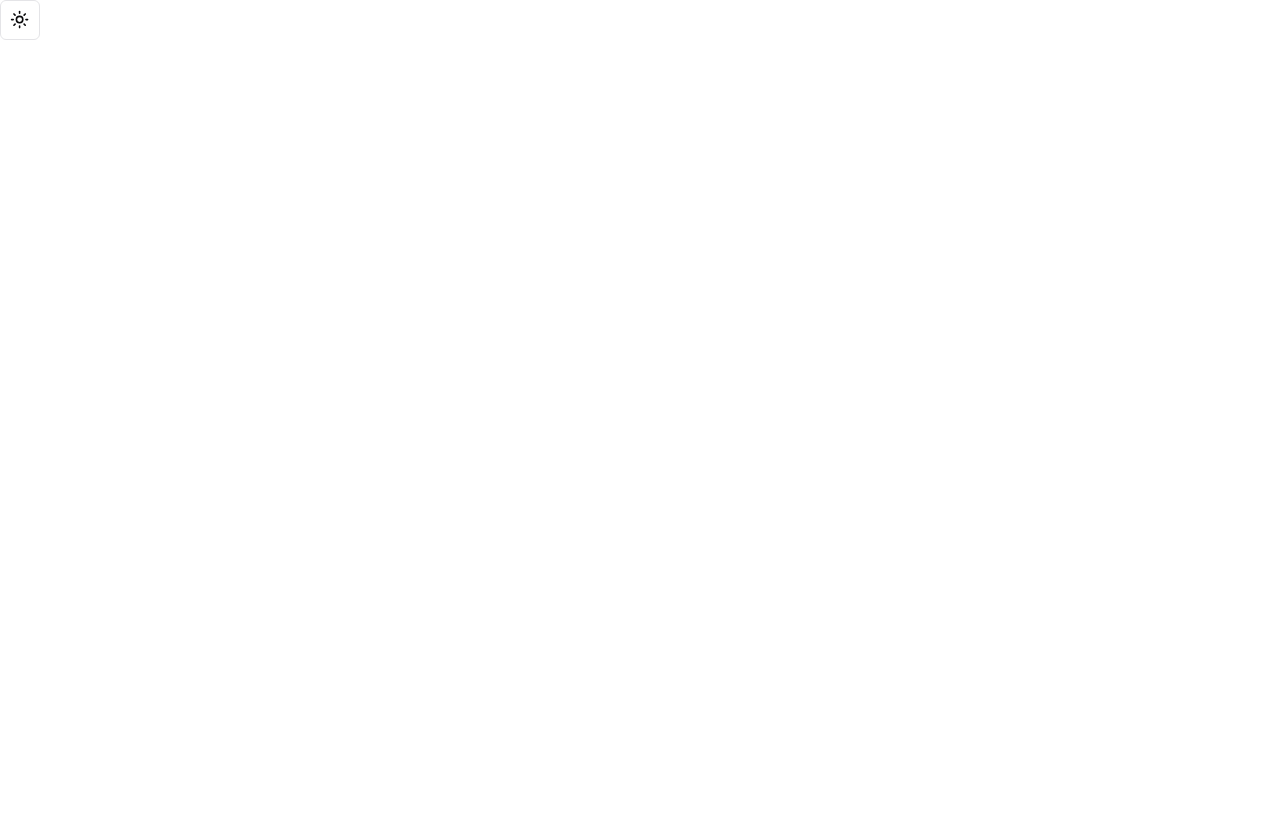
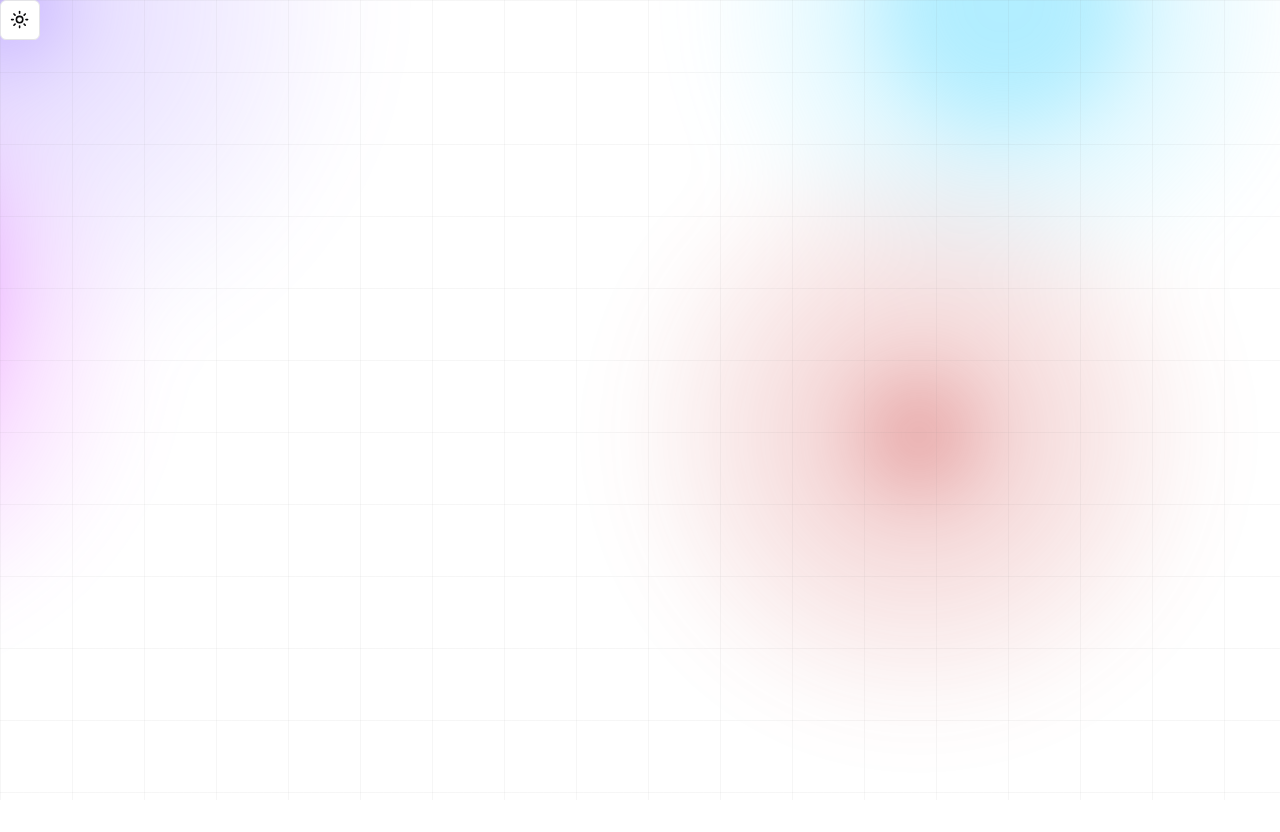
Before and after one commit to Abdulmalik1321/personal-portfolio, a React (Vite) app: page / in a window 1280 px wide. Shown: the top 832 px of the page. Before the commit the page ends 800 px from the top, so only its background shows below. Built offline with nearby package versions, Linux system fonts and the light colour scheme.

Commit message:
background-init

```diff
--- a/package.json
+++ b/package.json
@@ -14,6 +14,7 @@
     "@radix-ui/react-slot": "^1.0.2",
     "class-variance-authority": "^0.7.0",
     "clsx": "^2.1.1",
+    "framer-motion": "^11.2.10",
     "lucide-react": "^0.394.0",
     "react": "^18.2.0",
     "react-dom": "^18.2.0",
--- a/src/Home.tsx
+++ b/src/Home.tsx
@@ -2,8 +2,8 @@
 
 export function Home() {
   return (
-    <>
+    <main className="h-[10000px]">
       <ModeToggle />
-    </>
+    </main>
   );
 }
--- a/src/index.css
+++ b/src/index.css
@@ -36,7 +36,7 @@
     }
 
     .dark {
-      --background: 240 10% 3.9%;
+      --background: 245, 21%, 12%;
       --foreground: 0 0% 98%;
 
       --card: 240 10% 3.9%;
--- a/src/main.tsx
+++ b/src/main.tsx
@@ -1,5 +1,15 @@
 import ReactDOM from "react-dom/client";
 import { Router } from "./Router.tsx";
 import "./index.css";
+import { BackgroundGradientAnimation } from "./shadcn/ui/background-gradient-animation.tsx";
 
-ReactDOM.createRoot(document.getElementById("root")!).render(<Router />);
+ReactDOM.createRoot(document.getElementById("root")!).render(
+  <>
+    <div className="fixed top-0 left-0 -z-50  backdrop-blur-3xl	">
+      <div className="absolute inset-0 h-full w-full dark:bg-blackRgba  bg-whiteRgba z-50  bg-[linear-gradient(to_right,#80808012_1px,transparent_1px),linear-gradient(to_bottom,#80808012_1px,transparent_1px)] bg-[size:72px_72px]"></div>
+      <BackgroundGradientAnimation />
+    </div>
+
+    <Router />
+  </>
+);
--- /dev/null
+++ b/src/shadcn/ui/background-gradient-animation.tsx
@@ -0,0 +1,181 @@
+"use client";
+import { cn } from "@/lib/utils";
+import { useEffect, useRef, useState } from "react";
+
+export const BackgroundGradientAnimation = ({
+  gradientBackgroundStart = "rgab(26, 25, 38,0)",
+  gradientBackgroundEnd = "rgba(26, 25, 38,0)",
+  firstColor = "18, 113, 255",
+  secondColor = "221, 74, 255",
+  thirdColor = "100, 220, 255",
+  fourthColor = "200, 50, 50",
+  fifthColor = "180, 180, 50",
+  pointerColor = "140, 100, 255",
+  size = "80%",
+  blendingValue = "hard-light",
+  children,
+  className,
+  interactive = true,
+  containerClassName,
+}: {
+  gradientBackgroundStart?: string;
+  gradientBackgroundEnd?: string;
+  firstColor?: string;
+  secondColor?: string;
+  thirdColor?: string;
+  fourthColor?: string;
+  fifthColor?: string;
+  pointerColor?: string;
+  size?: string;
+  blendingValue?: string;
+  children?: React.ReactNode;
+  className?: string;
+  interactive?: boolean;
+  containerClassName?: string;
+}) => {
+  const interactiveRef = useRef<HTMLDivElement>(null);
+
+  const [curX, setCurX] = useState(0);
+  const [curY, setCurY] = useState(0);
+  const [tgX, setTgX] = useState(0);
+  const [tgY, setTgY] = useState(0);
+  useEffect(() => {
+    document.body.style.setProperty(
+      "--gradient-background-start",
+      gradientBackgroundStart
+    );
+    document.body.style.setProperty(
+      "--gradient-background-end",
+      gradientBackgroundEnd
+    );
+    document.body.style.setProperty("--first-color", firstColor);
+    document.body.style.setProperty("--second-color", secondColor);
+    document.body.style.setProperty("--third-color", thirdColor);
+    document.body.style.setProperty("--fourth-color", fourthColor);
+    document.body.style.setProperty("--fifth-color", fifthColor);
+    document.body.style.setProperty("--pointer-color", pointerColor);
+    document.body.style.setProperty("--size", size);
+    document.body.style.setProperty("--blending-value", blendingValue);
+  }, []);
+
+  useEffect(() => {
+    function move() {
+      if (!interactiveRef.current) {
+        return;
+      }
+      setCurX(curX + (tgX - curX) / 20);
+      setCurY(curY + (tgY - curY) / 20);
+      interactiveRef.current.style.transform = `translate(${Math.round(
+        curX
+      )}px, ${Math.round(curY)}px)`;
+    }
+
+    move();
+  }, [tgX, tgY]);
+
+  const handleMouseMove = (event: React.MouseEvent<HTMLDivElement>) => {
+    if (interactiveRef.current) {
+      const rect = interactiveRef.current.getBoundingClientRect();
+      setTgX(event.clientX - rect.left);
+      setTgY(event.clientY - rect.top);
+    }
+  };
+
+  const [isSafari, setIsSafari] = useState(false);
+  useEffect(() => {
+    setIsSafari(/^((?!chrome|android).)*safari/i.test(navigator.userAgent));
+  }, []);
+
+  return (
+    <div
+      className={cn(
+        "h-screen w-screen relative overflow-hidden top-0 left-0 bg-[linear-gradient(40deg,var(--gradient-background-start),var(--gradient-background-end))]",
+        containerClassName
+      )}
+    >
+      <svg className="hidden">
+        <defs>
+          <filter id="blurMe">
+            <feGaussianBlur
+              in="SourceGraphic"
+              stdDeviation="10"
+              result="blur"
+            />
+            <feColorMatrix
+              in="blur"
+              mode="matrix"
+              values="1 0 0 0 0  0 1 0 0 0  0 0 1 0 0  0 0 0 18 -8"
+              result="goo"
+            />
+            <feBlend in="SourceGraphic" in2="goo" />
+          </filter>
+        </defs>
+      </svg>
+      <div className={cn("", className)}>{children}</div>
+      <div
+        className={cn(
+          "gradients-container h-full w-full blur-lg",
+          isSafari ? "blur-2xl" : "[filter:url(#blurMe)_blur(40px)]"
+        )}
+      >
+        <div
+          className={cn(
+            `absolute [background:radial-gradient(circle_at_center,_var(--first-color)_0,_var(--first-color)_50%)_no-repeat]`,
+            `[mix-blend-mode:var(--blending-value)] w-[var(--size)] h-[var(--size)] top-[calc(50%-var(--size)/2)] left-[calc(50%-var(--size)/2)]`,
+            `[transform-origin:center_center]`,
+            `animate-first`,
+            `opacity-100`
+          )}
+        ></div>
+        <div
+          className={cn(
+            `absolute [background:radial-gradient(circle_at_center,_rgba(var(--second-color),_0.8)_0,_rgba(var(--second-color),_0)_50%)_no-repeat]`,
+            `[mix-blend-mode:var(--blending-value)] w-[var(--size)] h-[var(--size)] top-[calc(50%-var(--size)/2)] left-[calc(50%-var(--size)/2)]`,
+            `[transform-origin:calc(50%-400px)]`,
+            `animate-second`,
+            `opacity-100`
+          )}
+        ></div>
+        <div
+          className={cn(
+            `absolute [background:radial-gradient(circle_at_center,_rgba(var(--third-color),_0.8)_0,_rgba(var(--third-color),_0)_50%)_no-repeat]`,
+            `[mix-blend-mode:var(--blending-value)] w-[var(--size)] h-[var(--size)] top-[calc(50%-var(--size)/2)] left-[calc(50%-var(--size)/2)]`,
+            `[transform-origin:calc(50%+400px)]`,
+            `animate-third`,
+            `opacity-100`
+          )}
+        ></div>
+        <div
+          className={cn(
+            `absolute [background:radial-gradient(circle_at_center,_rgba(var(--fourth-color),_0.8)_0,_rgba(var(--fourth-color),_0)_50%)_no-repeat]`,
+            `[mix-blend-mode:var(--blending-value)] w-[var(--size)] h-[var(--size)] top-[calc(50%-var(--size)/2)] left-[calc(50%-var(--size)/2)]`,
+            `[transform-origin:calc(50%-200px)]`,
+            `animate-fourth`,
+            `opacity-70`
+          )}
+        ></div>
+        <div
+          className={cn(
+            `absolute [background:radial-gradient(circle_at_center,_rgba(var(--fifth-color),_0.8)_0,_rgba(var(--fifth-color),_0)_50%)_no-repeat]`,
+            `[mix-blend-mode:var(--blending-value)] w-[var(--size)] h-[var(--size)] top-[calc(50%-var(--size)/2)] left-[calc(50%-var(--size)/2)]`,
+            `[transform-origin:calc(50%-800px)_calc(50%+800px)]`,
+            `animate-fifth`,
+            `opacity-100`
+          )}
+        ></div>
+
+        {interactive && (
+          <div
+            ref={interactiveRef}
+            onMouseMove={handleMouseMove}
+            className={cn(
+              `absolute [background:radial-gradient(circle_at_center,_rgba(var(--pointer-color),_0.8)_0,_rgba(var(--pointer-color),_0)_50%)_no-repeat]`,
+              `[mix-blend-mode:var(--blending-value)] w-full h-full -top-1/2 -left-1/2`,
+              `opacity-70`
+            )}
+          ></div>
+        )}
+      </div>
+    </div>
+  );
+};
--- a/tailwind.config.js
+++ b/tailwind.config.js
@@ -18,6 +18,8 @@
     },
     extend: {
       colors: {
+        blackRgba: "rgba(26, 25, 38, .5)",
+        whiteRgba: "rgba(255, 255, 255, .5)",
         border: "hsl(var(--border))",
         input: "hsl(var(--input))",
         ring: "hsl(var(--ring))",
@@ -57,7 +59,50 @@
         md: "calc(var(--radius) - 2px)",
         sm: "calc(var(--radius) - 4px)",
       },
+      animation: {
+        first: "moveVertical 30s ease infinite",
+        second: "moveInCircle 20s reverse infinite",
+        third: "moveInCircle 40s linear infinite",
+        fourth: "moveHorizontal 40s ease infinite",
+        fifth: "moveInCircle 20s ease infinite",
+
+        "accordion-down": "accordion-down 0.2s ease-out",
+        "accordion-up": "accordion-up 0.2s ease-out",
+      },
       keyframes: {
+        moveHorizontal: {
+          "0%": {
+            transform: "translateX(-50%) translateY(-10%)",
+          },
+          "50%": {
+            transform: "translateX(50%) translateY(10%)",
+          },
+          "100%": {
+            transform: "translateX(-50%) translateY(-10%)",
+          },
+        },
+        moveInCircle: {
+          "0%": {
+            transform: "rotate(0deg)",
+          },
+          "50%": {
+            transform: "rotate(180deg)",
+          },
+          "100%": {
+            transform: "rotate(360deg)",
+          },
+        },
+        moveVertical: {
+          "0%": {
+            transform: "translateY(-50%)",
+          },
+          "50%": {
+            transform: "translateY(50%)",
+          },
+          "100%": {
+            transform: "translateY(-50%)",
+          },
+        },
         "accordion-down": {
           from: { height: "0" },
           to: { height: "var(--radix-accordion-content-height)" },
@@ -67,10 +112,8 @@
           to: { height: "0" },
         },
       },
-      animation: {
-        "accordion-down": "accordion-down 0.2s ease-out",
-        "accordion-up": "accordion-up 0.2s ease-out",
-      },
+
+
     },
   },
   plugins: [require("tailwindcss-animate")],
```
Also changed, not shown: 1 other file (tests, documents, lock files or other folders).
